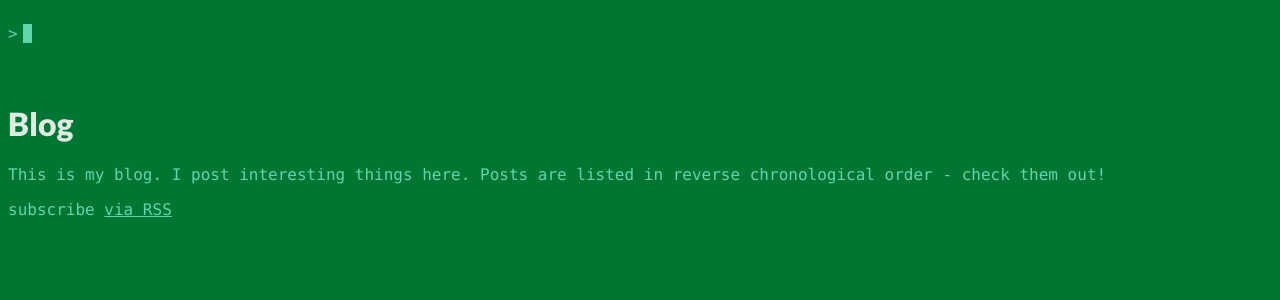
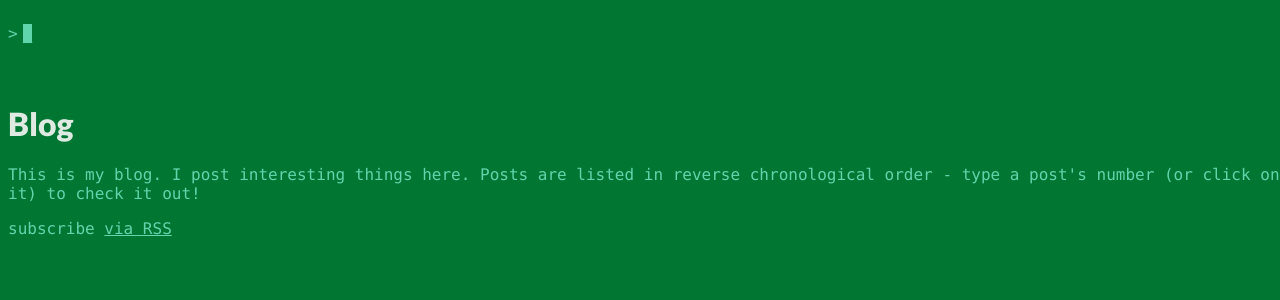
Before and after one commit to cmoscardi/cmoscardi.github.io, a Jekyll site: the page built from blog/index.html, in a window 1280 px wide. Shown: the top 300 px of the page. Built offline with Jekyll 4.4.1, drawn with Linux system fonts in a browser that asks for light colours; nearby versions of some CDN libraries.

Commit message:
blog copy made more clear

```diff
--- a/blog/index.html
+++ b/blog/index.html
@@ -4,4 +4,4 @@ title: blog
 ---
 <h1 id="nomen"> Blog</h1>
 
-<p>This is my blog. I post interesting things here. Posts are listed in reverse chronological order - check them out!</p>
+<p>This is my blog. I post interesting things here. Posts are listed in reverse chronological order - type a post's number (or click on it) to check it out!</p>
```
